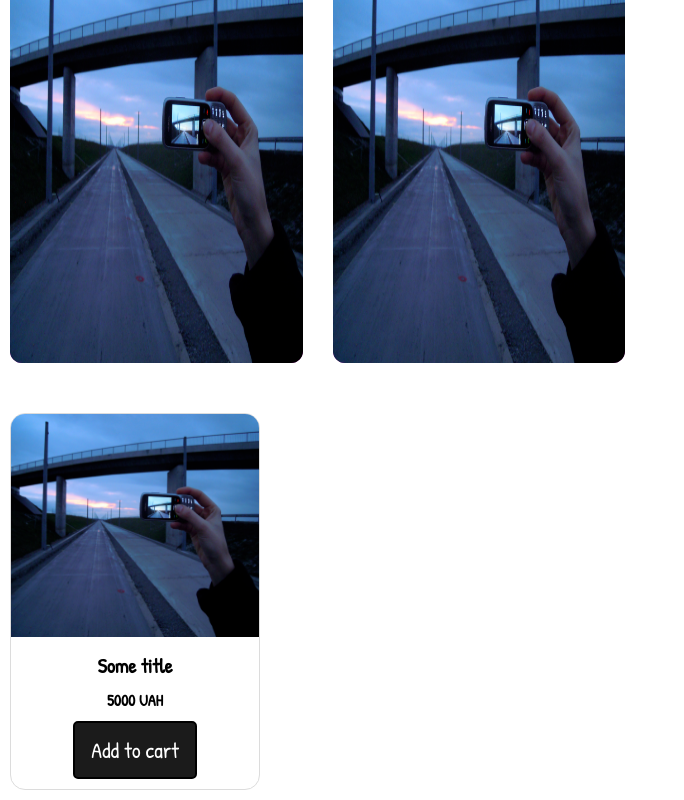
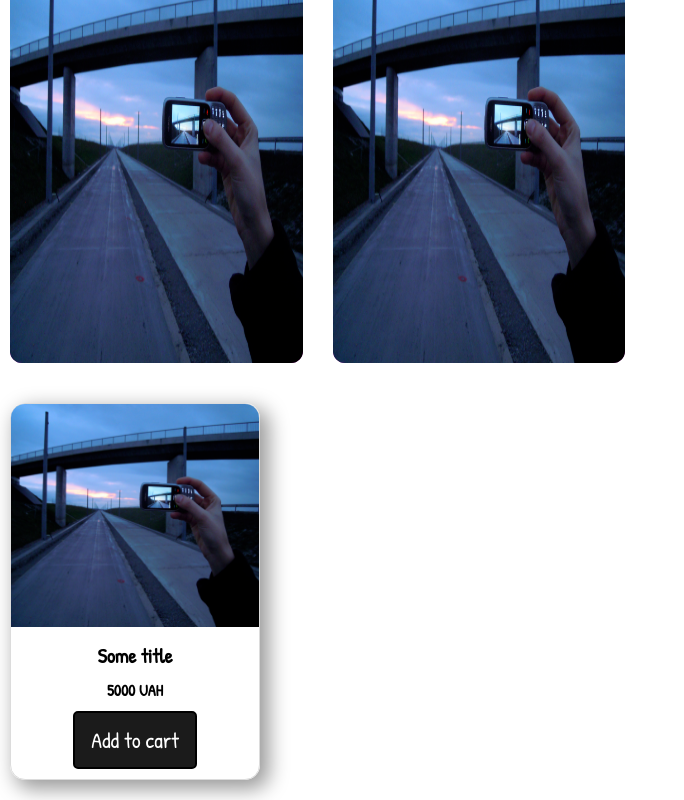
Before and after one commit to kiricle/diploma, a Next.js app: page / in a window 1280 px wide. In both pictures the pointer is over the element 135 px from the left and 1690 px from the top of the page. Shown: the part 1089-1889 px from the top of the page, without its empty margins (0-684 px from the left). Built offline with nearby package versions, Linux system fonts and the light colour scheme.

Commit message:
feat(product): add animation on product component

```diff
--- a/src/components/Product/Product.module.scss
+++ b/src/components/Product/Product.module.scss
@@ -5,6 +5,13 @@
     text-align: center;
     border: 1px solid gainsboro;
     padding-bottom: 10px;
+
+    transition: .3s box-shadow, .3s translate;
+
+    &:hover {
+        box-shadow: 7px 7px 20px 2px rgba(0, 0, 0, .4);
+        translate: 0 -10px;
+    }
 }
 
 .content {
```
